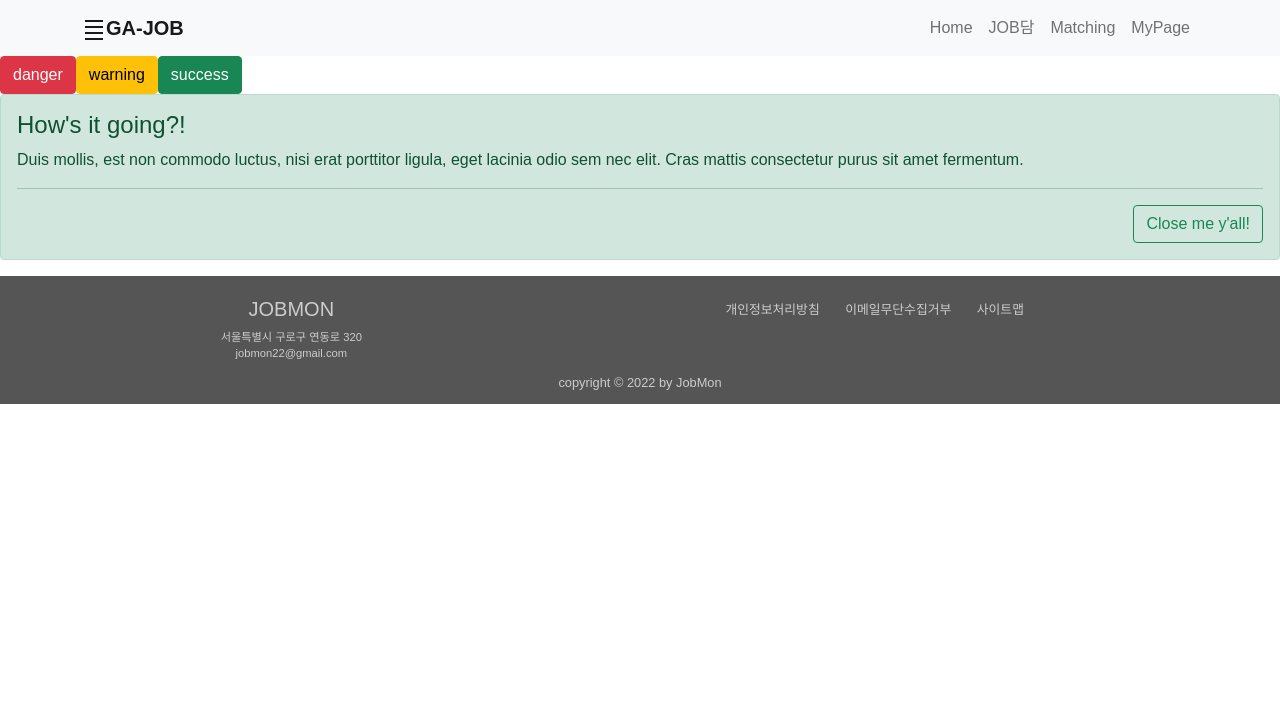
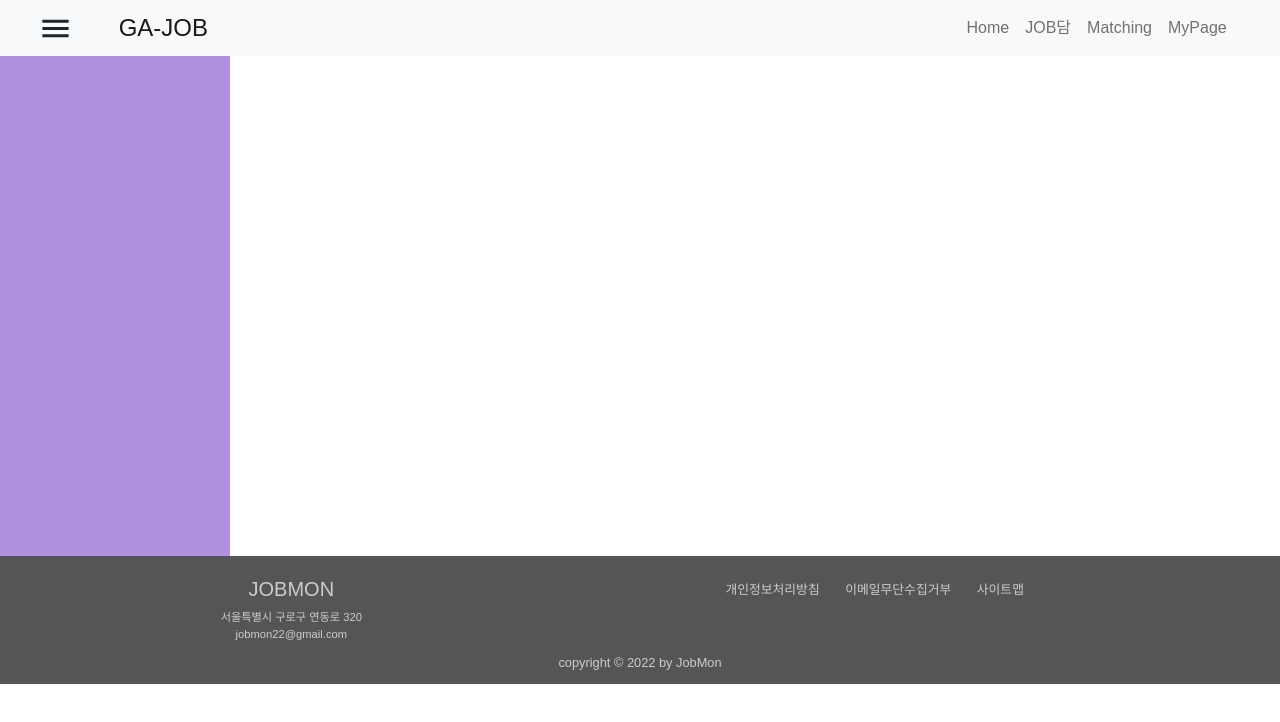
Before and after one commit to GA-JOB/gajobFrontEnd, a React (Create React App) app: page / in a window 1280 px wide. Shown: the top 722 px of the page. Built offline with nearby package versions, Linux system fonts and the light colour scheme.

Commit message:
[#2] logo css 수정 및 sidebar 구성

```diff
--- a/src/App.tsx
+++ b/src/App.tsx
@@ -1,12 +1,14 @@
-import React from "react";
+import React, { useState } from "react";
 import { Routes, Route, BrowserRouter as Router } from "react-router-dom";
-import { Header } from "components/layout/header";
-import { Footer } from "components/layout/footer";
-import { NoEmail } from "components/layout/footer/NoEmail";
-import { PersonalRule } from "components/layout/footer/PersonalRules";
-import { Sitemap } from "components/layout/footer/Sitemap";
-import { AlertDismissible } from "components/alert";
+import { Header } from "components/header";
+import { Sidebar } from "components/main/sidebar";
+import { Footer } from "components/footer";
+import { NoEmail } from "components/footer/NoEmail";
+import { PersonalRule } from "components/footer/PersonalRules";
+import { Sitemap } from "components/footer/Sitemap";
+// import { AlertDismissible } from "components/alert";
 import "bootstrap/dist/css/bootstrap.min.css";
+import styled from "styled-components";
 
 export default function App() {
   return (
@@ -24,20 +26,42 @@ export default function App() {
 }
 
 const Main = () => {
+  // default sidebar open 상태 (menuClick === false)
+  const [MenuClick, setMenuClick] = useState<boolean>(false);
+  const [closeSideBar, setCloseSideBar] = useState<boolean>(false);
+
+  // Menu Icon Click Event
+  const onClickMenu = () => {
+    // menuClick 상태 변경
+    setMenuClick(!MenuClick);
+
+    if (MenuClick === false) {
+      setCloseSideBar(false);
+      console.log("메뉴 열림");
+    } else {
+      setCloseSideBar(true);
+      console.log("메뉴 닫힘");
+    }
+  };
+
   return (
     <>
-      <Header />
-      <button type="button" className="btn btn-danger">
-        danger
-      </button>
-      <button type="button" className="btn btn-warning">
-        warning
-      </button>
-      <button type="button" className="btn btn-success">
-        success
-      </button>
-      <AlertDismissible />
+      <Header MenuClickRes={MenuClick} onClickMenuRes={onClickMenu} />
+      <MainWrapper>
+        <Sidebar
+          closeSideBarRes={closeSideBar}
+          setCloseSideBarRes={setCloseSideBar}
+        />
+        {/* <AlertDismissible /> */}
+      </MainWrapper>
       <Footer />
     </>
   );
 };
+
+const MainWrapper = styled.div`
+  width: 100%;
+  height: 500px;
+  /* border-top: 1px solid black; */
+  /* box-shadow: 0px 0px 3px 3px inset; */
+`;
--- a/src/components/alert.tsx
+++ b/src/components/alert.tsx
@@ -2,7 +2,7 @@ import { useState } from "react";
 import { Alert, Button } from "react-bootstrap";
 
 export const AlertDismissible = () => {
-  const [show, setShow] = useState(true);
+  const [show, setShow] = useState<boolean>(true);
 
   return (
     <>
--- a/src/components/layout/footer/NoEmail/index.tsx
+++ b/src/components/footer/NoEmail/index.tsx
@@ -3,7 +3,7 @@ import styled from "styled-components";
 export const NoEmail = () => {
   return (
     <>
-      <Etitle>이메일 무단수집거부</Etitle>
+      {/* <Etitle>이메일 무단수집거부</Etitle> */}
 
       <Econtainer>
         <EcontainerBox>
@@ -65,9 +65,9 @@ export const NoEmail = () => {
 //     padding: 2px;
 //     font-weight: bold;
 // `;
-const Etitle = styled.div`
-  text-align: center;
-`;
+// const Etitle = styled.div`
+//   text-align: center;
+// `;
 
 /* container 여백 적용*/
 const Econtainer = styled.div`
--- a/src/components/layout/footer/index.tsx
+++ b/src/components/footer/index.tsx
@@ -1,4 +1,5 @@
 import styled from "styled-components";
+// import { Link } from "react-router-dom";
 
 export const Footer = () => {
   return (
--- a/src/components/layout/header/index.tsx
+++ b/src/components/header/index.tsx
@@ -1,10 +1,27 @@
-import { useState, MouseEvent } from "react";
+import { useState, MouseEvent, Dispatch, SetStateAction } from "react";
 import { Navbar, Nav, Container } from "react-bootstrap";
-import DensitySmallIcon from "@mui/icons-material/DensitySmall";
+import MenuIcon from "@mui/icons-material/Menu";
+import MenuOpenIcon from "@mui/icons-material/MenuOpen";
 import styled from "styled-components";
 
-export const Header = () => {
+interface IHeaderProps {
+  MenuClickRes: boolean;
+  onClickMenuRes: () => void;
+}
+
+export const Header = ({ MenuClickRes, onClickMenuRes }: IHeaderProps) => {
   const [logoName, setLogoName] = useState<String>("GA-JOB");
+  const defaultLogoStyle = {
+    fontSize: "18pt",
+    fontWeight: "lighter",
+    transition: "0.2s",
+  };
+  const hoverLogoStyle = {
+    fontSize: "20pt",
+    fontWeight: "bolder",
+    transition: "0.2s",
+  };
+  // 변수 지정하기
 
   // MouseHover 이벤트에 의한 logo 상태 변화.
   const onHoverLogo = (e: MouseEvent<HTMLDivElement>) => {
@@ -21,15 +38,22 @@ export const Header = () => {
   return (
     <header>
       <Navbar bg="light" expand="lg">
+        <MenuIconWrap onClick={onClickMenuRes}>
+          {MenuClickRes === true ? (
+            <MenuOpenIcon fontSize="large" />
+          ) : (
+            <MenuIcon fontSize="large" />
+          )}
+        </MenuIconWrap>
+
         <Container>
           <LogoTitle>
             <Navbar.Brand
               id="logo-name"
               onMouseEnter={onHoverLogo}
               onMouseLeave={onHoverLogo}
+              style={logoName === "GA-JOB" ? defaultLogoStyle : hoverLogoStyle}
             >
-              {" "}
-              <DensitySmallIcon />
               {logoName}
             </Navbar.Brand>
           </LogoTitle>
@@ -49,3 +73,8 @@ export const Header = () => {
 const LogoTitle = styled.div`
   font-weight: bold;
 `;
+
+const MenuIconWrap = styled.span`
+  margin-left: 3vw;
+  cursor: pointer;
+`;
--- a/src/components/layout/main/Search/index.tsx
+++ /dev/null
@@ -1,3 +0,0 @@
-export const Search = () => {
-  return;
-};
--- /dev/null
+++ b/src/components/main/sidebar/index.tsx
@@ -0,0 +1,25 @@
+import { Dispatch, SetStateAction } from "react";
+import styled from "styled-components";
+
+interface ISidebarProps {
+  closeSideBarRes: boolean;
+  setCloseSideBarRes: Dispatch<SetStateAction<boolean>>;
+}
+
+export const Sidebar = ({
+  closeSideBarRes,
+  setCloseSideBarRes,
+}: ISidebarProps) => {
+  if (closeSideBarRes === true) return <></>;
+
+  return <SidebarBox></SidebarBox>;
+};
+
+const SidebarBox = styled.div`
+  float: left;
+  opacity: 0.5;
+  background-color: #6324bd;
+  width: 18%;
+  height: 100%;
+  line-height: 90%;
+`;
```
Also changed, not shown: src/components/main/search/index.tsx (added, +20 -0 lines), src/components/footer/PersonalRules/index.tsx (renamed from src/components/layout/footer/PersonalRules/index.tsx), src/components/footer/Sitemap/index.tsx (renamed from src/components/layout/footer/Sitemap/index.tsx).
